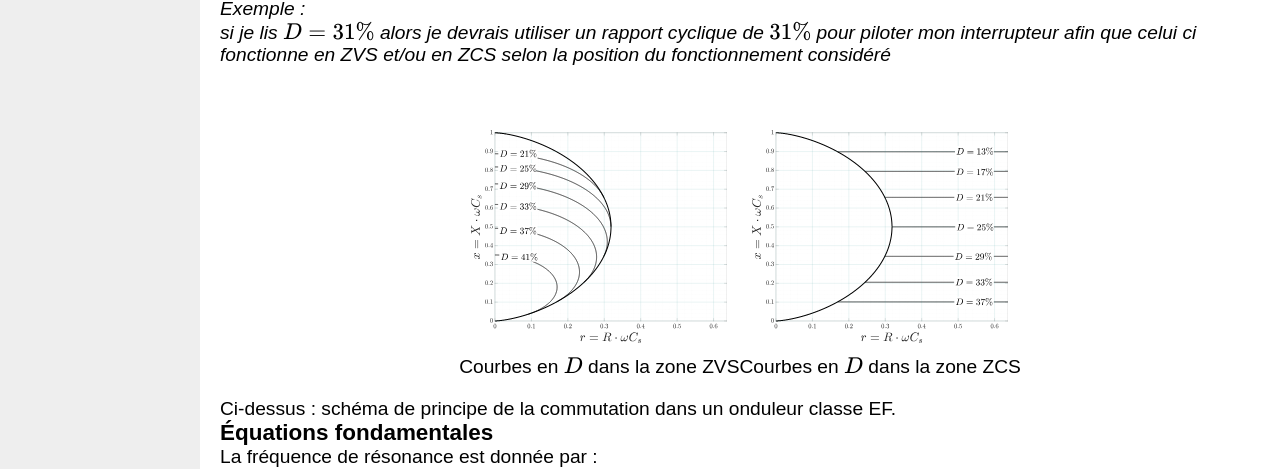
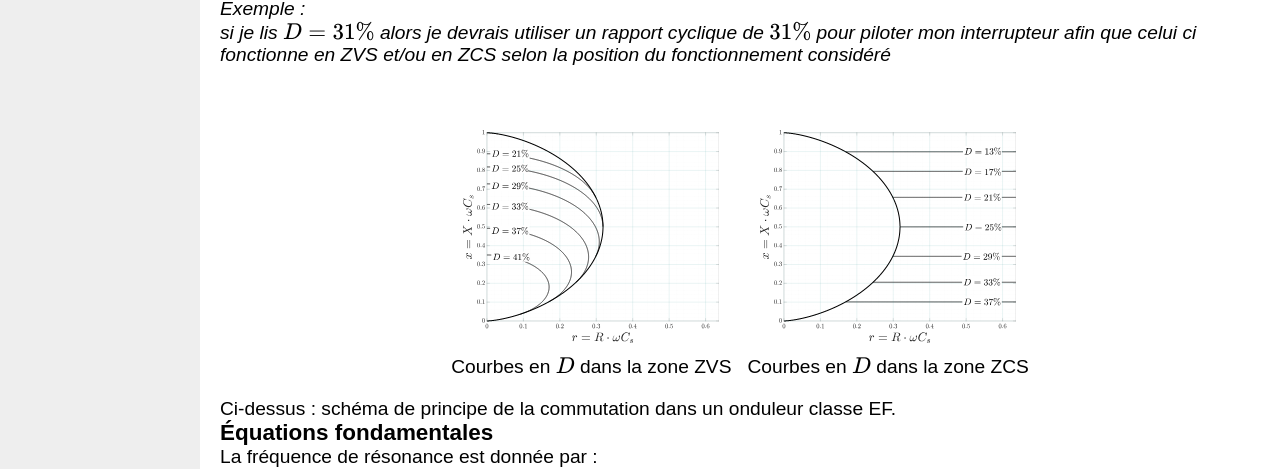
Before and after one commit to bdaire/bdaire.github.io, a Jekyll site: the page built from research_chart_overview.md, in a window 1280 px wide. Shown: the part 1658-2127 px from the top of the page. Built offline with Jekyll 4.4.1, drawn with Linux system fonts in a browser that asks for light colours.

Commit message:
Update research_chart_overview.md

```diff
--- a/research_chart_overview.md
+++ b/research_chart_overview.md
@@ -102,7 +102,7 @@ x &= X \cdot \omega C_s
 <p><i>Exemple :</i></p>
 <p><i>si je lis \(D=31\%\) alors je devrais utiliser un rapport cyclique de \(31\%\) pour piloter mon interrupteur afin que celui ci fonctionne en ZVS et/ou en ZCS selon la position du fonctionnement considéré</i></p>
 <br><br>
-<div style="display: flex; justify-content: center; gap: 0; margin: 20px 0;">
+<div style="display: flex; justify-content: center; gap: 16px; margin: 20px 0;">
   <figure style="margin: 0; padding: 0; text-align: center;">
     <img src="/assets/img/chart_EF_D_ZVS.svg" alt="D_ZVS" style="width: 20vw;">
     <figcaption style="margin-top: 8px;">Courbes en \(D\) dans la zone ZVS</figcaption>
```
